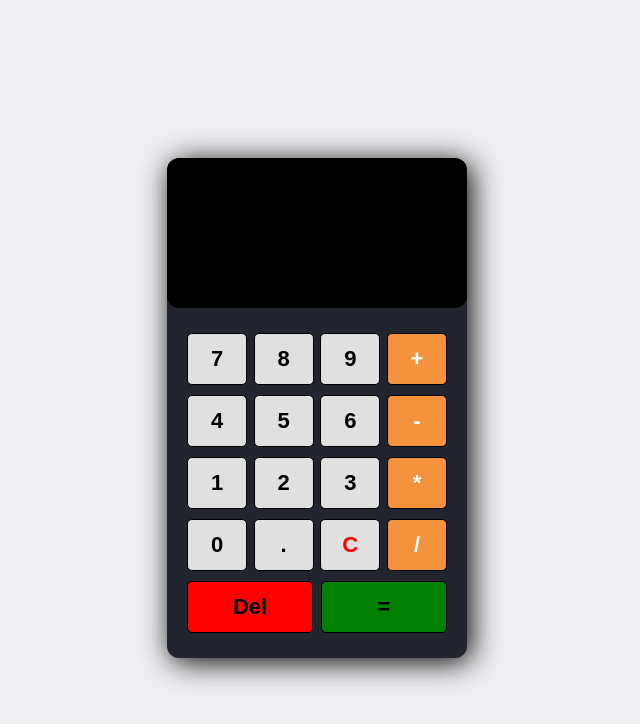
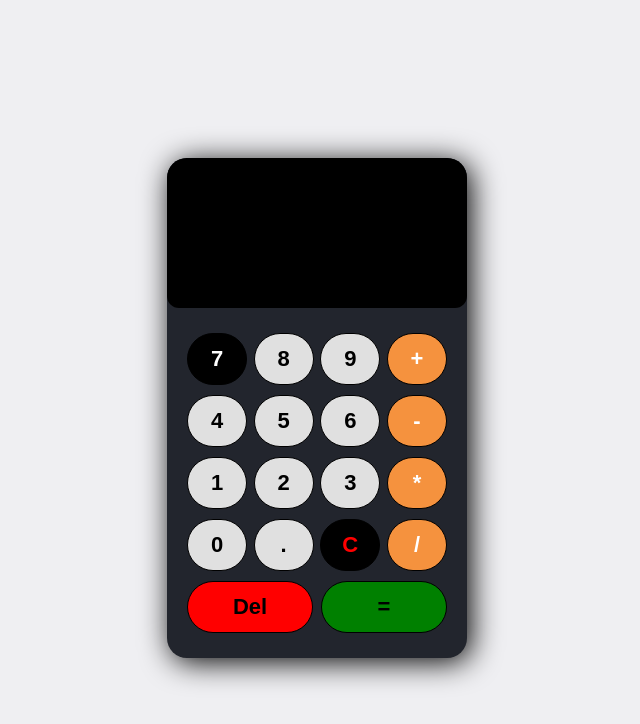
Before and after one commit to Luisin785/Calculadora, a plain HTML site: page index.html in a window 1280 px wide. In both pictures the pointer is over the button 540 px from the left and 359 px from the top of the page. Shown: the whole page, without its empty margins (323-963 px from the left). Drawn offline with Linux system fonts and the light colour scheme.

Commit message:
Update style.css

```diff
--- a/css/style.css
+++ b/css/style.css
@@ -12,7 +12,7 @@ body{
     width: 300px;
     height: 500px;
     box-shadow: 4px 4px 30px #000;
-    border-radius: 12px;
+    border-radius: 20px;
     background-color: #22252d;
     overflow: hidden;
 }
@@ -29,15 +29,18 @@ form input{
     pointer-events: none;
 }
 button{
-
     margin: 5px 0;
     border: 1px solid #000;
     width: 60px;
     height: 52px;
     font-size: 22px;
     font-weight: 600;
-    border-radius: 5px;
+    border-radius: 30px;
     cursor: pointer;
+}
+button:hover{
+    background-color: #000;
+    color: #fff;
 }
 #btns{
     display: flex;
@@ -49,12 +52,20 @@ button{
     background-color: rgb(245, 146, 62);
     color: #fff;
 }
+.btn-operacoes:hover{
+    background-color: #fff;
+    color: rgb(245, 146, 62);
+}
 .btn-num{
     background-color: rgb(224, 224, 224);
 }
 #btn-limpar{
-    background-color: rgb(224, 224, 224);
+    background-color:#000;
     color: red;
+}
+#btn-limpar:hover{
+    background-color: red;
+    color: #000;
 }
 #btn-igual{
     background-color: green;
```
